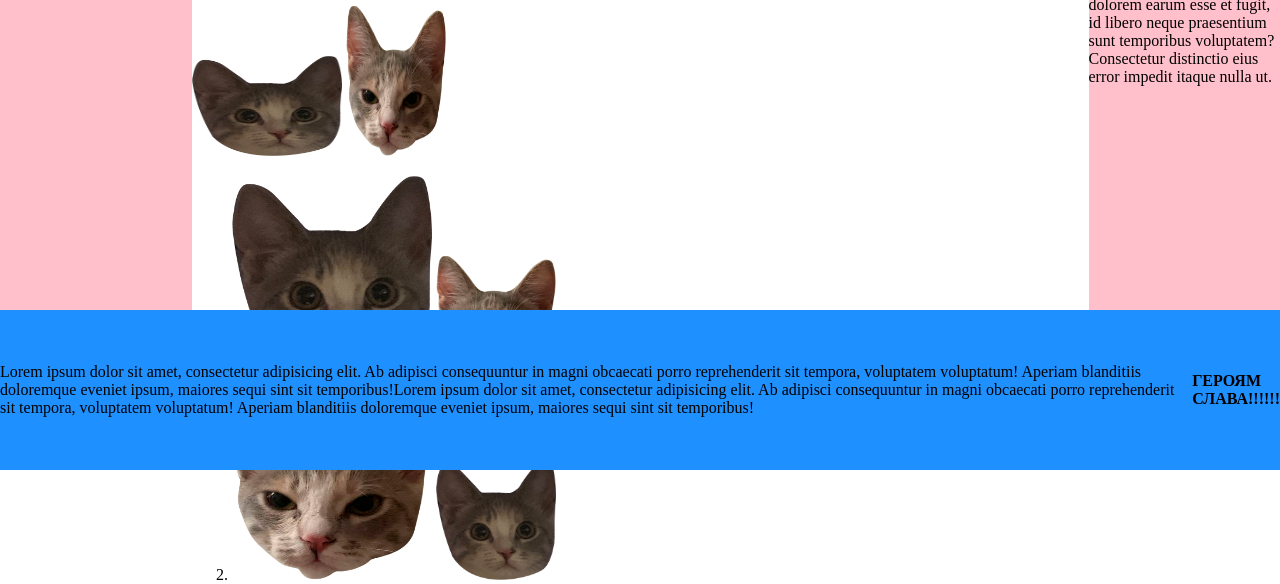
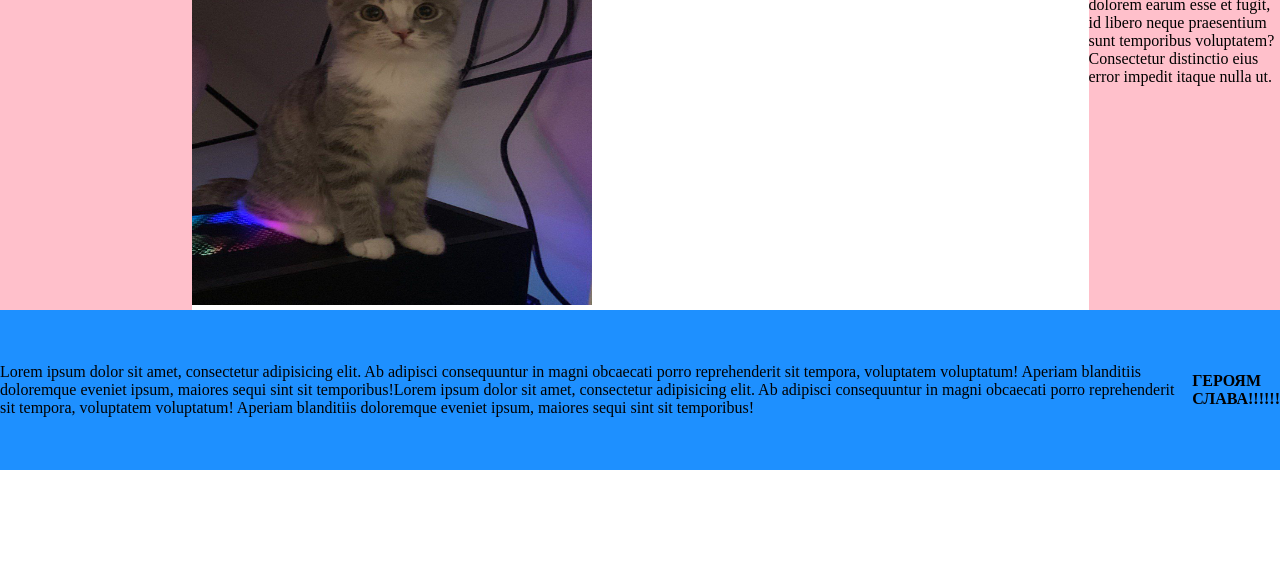
Before and after one commit to maxim-gaiduchek/web-labs, a plain HTML site: page lab1/page5.html in a window 1280 px wide. Shown: the part 330-914 px from the top of the page. After the commit the page ends 800 px from the top, so only its background shows below. Drawn offline with Linux system fonts and the light colour scheme.

Commit message:
fix(lab1): Add map

```diff
--- a/lab1/page5.html
+++ b/lab1/page5.html
@@ -45,21 +45,12 @@
         <div class="content"> <!--4,5-->
             <div class="article"> <!--4-->
                 <div>
-                    <h1>Кішечка Корні</h1>
+                    <img src="korni_full.jpg" alt="Workplace" usemap="#workmap" width="400" height="379">
 
-                    <img src="korni0.png" height="100" width="150" alt="Korni))0)">
-                    <img src="korni1.png" height="150" width="100" alt="Korni))1)">
-
-                    <ol>
-                        <li>
-                            <img src="korni0.png" height="200" width="200" alt="Korni))0)">
-                            <img src="korni1.png" height="120" width="120" alt="Korni))1)">
-                        </li>
-                        <li>
-                            <img src="korni1.png" height="200" width="200" alt="Korni))1)">
-                            <img src="korni0.png" height="120" width="120" alt="Korni))0)">
-                        </li>
-                    </ol>
+                    <map name="workmap">
+                        <area shape="rect" coords="70,70,300,150" alt="Korni))" href="korni0.png">
+                        <area shape="circle" coords="200,300,50" alt="Korni((" href="korni1.png">
+                    </map>
                 </div>
             </div>
             <div class="map"> <!--5-->
```
Also changed, not shown: lab1/korni_full.jpg (added).
